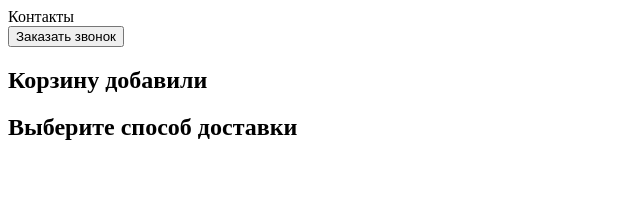
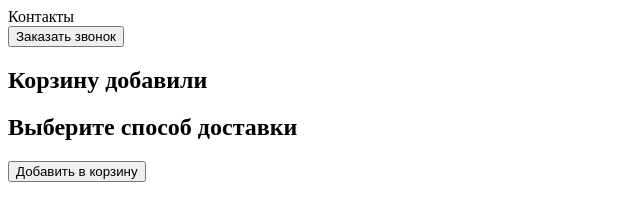
Before and after one commit to Sai-lens/new-project, a plain HTML site: page index.html in a window 1280 px wide. Shown: the whole page, without its empty margins (0-640 px from the left). Drawn offline with Linux system fonts and the light colour scheme.

Commit message:
button added

```diff
--- a/index.html
+++ b/index.html
@@ -15,6 +15,7 @@
         <h2>Корзину добавили</h2>
     </div>
     <h2>Выберите способ доставки</h2>
+    <button>Добавить в корзину</button>
 </head>
 <body>
 
```
